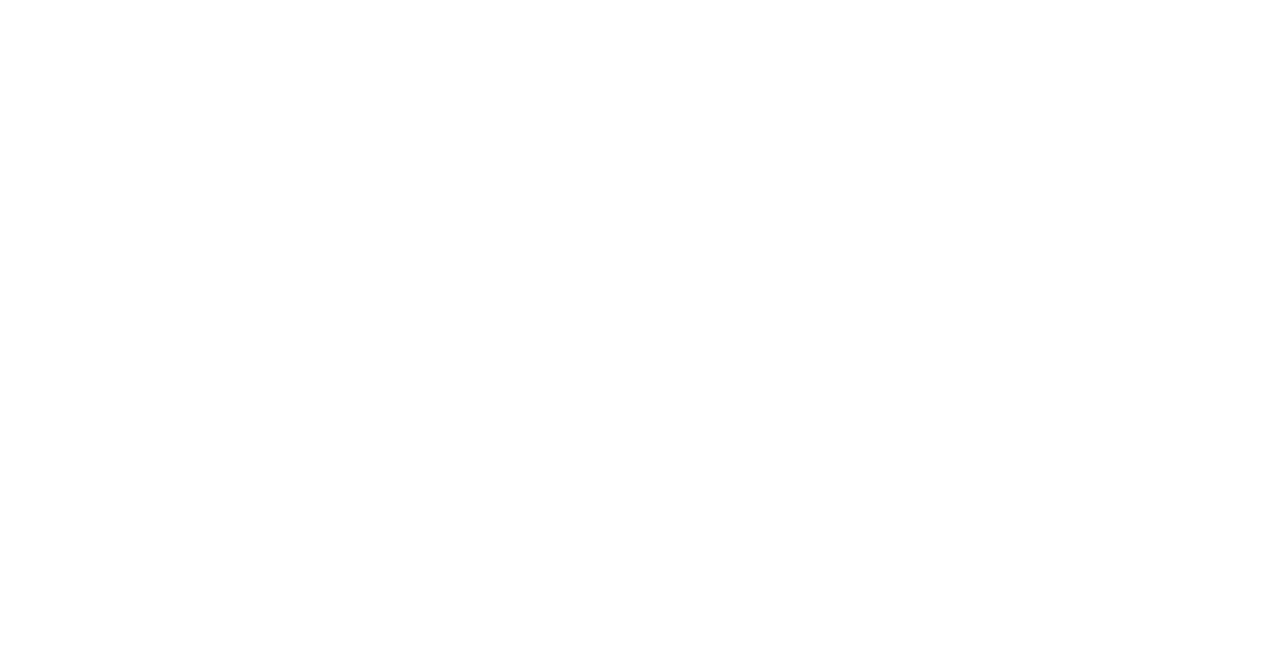
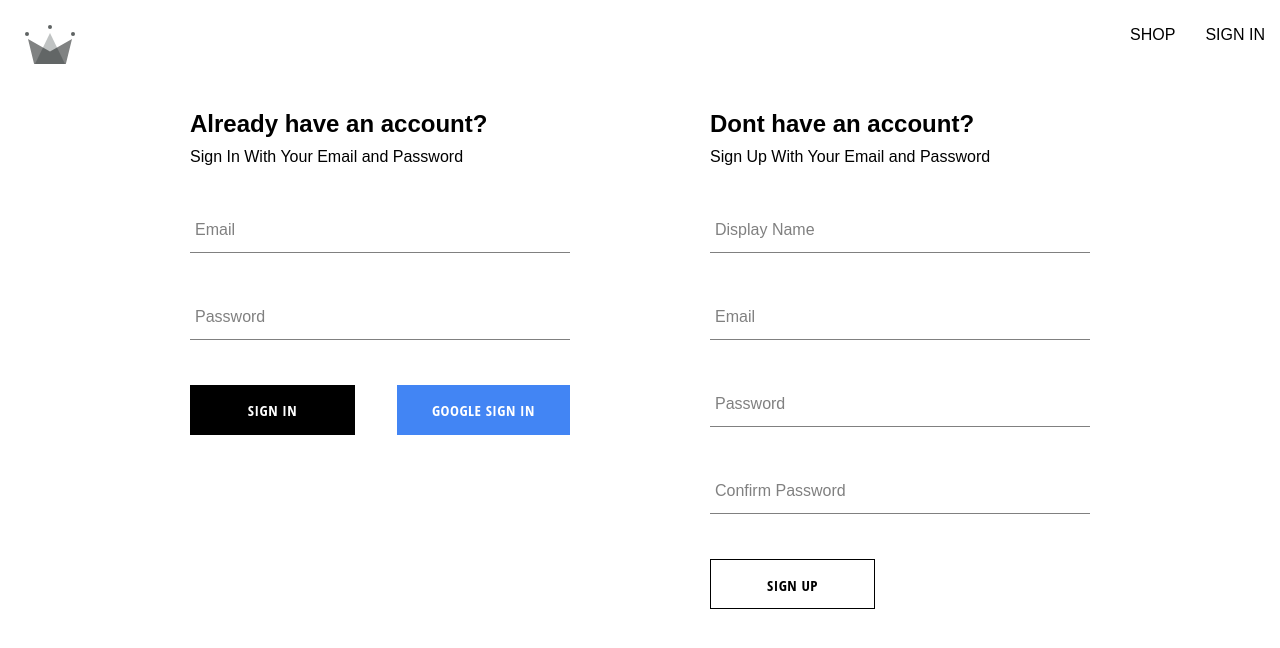
Before and after one commit to Eml-coder/ECommerceStore, a React (Create React App) app: page /auth in a window 1280 px wide. Before the commit this address had no page. Shown: the top 648 px of the page. Built offline with nearby package versions, Linux system fonts and the light colour scheme.

Commit message:
Conclude sign in page logic and styling

```diff
--- a/src/App.js
+++ b/src/App.js
@@ -3,7 +3,8 @@
 import { Routes, Route } from 'react-router-dom';
 import Home from './routes/Home/HomeComponent';
 import Navigation from './routes/Navigation/NavigationComponent';
-import SignIn from './routes/Sign-In/SignInComponent';
+
+import Authentication from './routes/Authentication/AuthenticationComponent';
 
 const Shop = () => {
 	return <h1>Shop page</h1>;
@@ -24,20 +25,12 @@
 					element={<Shop />}
 				/>
 				<Route
-					path='sign-in'
-					element={<SignIn />}
+					path='auth'
+					element={<Authentication />}
 				/>
 			</Route>
 		</Routes>
 	);
 };
-/* Here is the explanation for the nested Routing code above:
-1. The <Routes> component is the parent component of all routes.
-2. The <Route> is the component that defines the routes.
-3. The path attribute is the path to the component.
-4. The element attribute is the component that will be rendered.
-5. Remember we had to wrap our entire application with <BrowserRouter > in the index.js file for the above routing
-6. The child routes are nested inside the parent route(e.g shop). The parent route is the route that will be rendered when the url is just the domain name with a / ending eg http://localhost:3000/ but the child route is the route that will be rendered when the url is http://localhost:3000/home/shop. The child route will only render when the parent route (home) is rendered and works as a sub route of the parent route. Child route needs <Outlet /> defined in other to work. here we defined the <Outlet /> in the Home component.
-7. index means that the home component will be rendered when the url is just the domain name with a / ending (so here we placed a logo so that when clicked a user is redirected to home page when in another sectiion of the site)
- */
+
 export default App;
--- /dev/null
+++ b/src/components/SignInForm/SignInFormComponent.jsx
@@ -0,0 +1,97 @@
+import { useState } from 'react';
+import FormInput from '../FormInput/FormInputComponent';
+import Button from '../Button/ButtonComponent';
+import './SignInFormStyles.scss';
+
+import {
+	signInWithGooglePopup,
+	//createAuthUserWithEmailAndPassword,
+	createUserDocumentFromAuth,
+	signInAuthUserWithEmailAndPassword,
+} from '../../utils/Firebase/FirebaseUtils';
+
+// grouping the form fields into a single object(becos they are related to each other and use same logic) instead of individual states
+const defaultFormFields = {
+	email: '',
+	password: '',
+};
+
+const SignInForm = () => {
+	const [formFields, setFormFields] = useState(defaultFormFields);
+	const { email, password } = formFields;
+	console.log(formFields);
+
+	const resetFormFields = () => {
+		setFormFields(defaultFormFields);
+	};
+
+	const signInWithGoogle = async () => {
+		const { user } = await signInWithGooglePopup();
+		await createUserDocumentFromAuth(user);
+	};
+
+	const handleSubmit = async (event) => {
+		event.preventDefault();
+
+		try {
+			const res = await signInAuthUserWithEmailAndPassword(email, password);
+			console.log(res);
+			resetFormFields();
+		} catch (error) {
+			switch (error.code) {
+				case 'auth/wrong-password':
+					alert('Incorrect password for email');
+					break;
+				case 'auth/user-not-found':
+					alert('No user associated with this email');
+					break;
+				default:
+					console.log('Something went wrong');
+			}
+		}
+	};
+	//end of handleSubmit
+
+	const handleChange = (event) => {
+		const { name, value } = event.target;
+		setFormFields({ ...formFields, [name]: value });
+	};
+
+	return (
+		<div className='sign-up-container'>
+			<h2>Already have an account?</h2>
+			<span>Sign In With Your Email and Password</span>
+			<form onSubmit={handleSubmit}>
+				<FormInput
+					label='Email'
+					type='email'
+					required
+					onChange={handleChange}
+					name='email'
+					value={email}
+				/>
+
+				<FormInput
+					label='Password'
+					type='password'
+					required
+					onChange={handleChange}
+					name='password'
+					value={password}
+				/>
+				<div className='buttons-container'>
+					<Button type='submit'>Sign In</Button>
+
+					<Button
+					type='button'
+						buttonType='google'
+						onClick={signInWithGoogle}>
+						Google sign in
+					</Button>
+				</div>
+			</form>
+		</div>
+	);
+};
+
+export default SignInForm;
--- /dev/null
+++ b/src/components/SignInForm/SignInFormStyles.scss
@@ -0,0 +1,15 @@
+.sign-up-container {
+	display: flex;
+	flex-direction: column;
+	width: 380px;
+
+	h2 {
+		margin: 10px 0;
+	}
+
+	.buttons-container {
+		display: flex;
+		justify-content: space-between;
+
+	}
+}
--- /dev/null
+++ b/src/routes/Authentication/AuthenticationComponent.jsx
@@ -0,0 +1,16 @@
+import SignUpForm from '../../components/SignUpForm/SignUpFormComponent';
+import SignInForm from '../../components/SignInForm/SignInFormComponent';
+import './AuthenticationStyles.scss';
+
+const Authentication = () => {
+	return (
+		<div className='authentication-container'>
+			<SignInForm />
+			<SignUpForm />
+		</div>
+	);
+};
+
+export default Authentication;
+
+// Path: src\utils\Firebase\FirebaseUtils.js
--- /dev/null
+++ b/src/routes/Authentication/AuthenticationStyles.scss
@@ -0,0 +1,6 @@
+.authentication-container {
+  display: flex;
+  width: 900px;
+ justify-content: space-between;
+ margin: 30px auto;
+}
--- a/src/routes/Navigation/NavigationComponent.jsx
+++ b/src/routes/Navigation/NavigationComponent.jsx
@@ -4,16 +4,14 @@
 import { ReactComponent as CrwnLogo } from '../../assets/logo.svg';
 import './NavigationStyles.scss';
 
-
 const Navigation = () => {
 	return (
 		<Fragment>
 			<div className='navigation'>
 				<Link
-
 					className='logo-container'
 					to='/'>
-				<CrwnLogo className='logo'/>
+					<CrwnLogo className='logo' />
 				</Link>
 
 				<div className='nav-links-container'>
@@ -25,7 +23,7 @@
 
 					<Link
 						className='nav-link'
-						to='/sign-in'>
+						to='/auth'>
 						SIGN IN
 					</Link>
 				</div>
@@ -35,8 +33,6 @@
 	);
 };
 
-
-
 export default Navigation;
 
 // Path: src\routes\Navigation\NavigationStyles.scss
--- a/src/routes/Sign-In/SignInComponent.jsx
+++ /dev/null
@@ -1,25 +0,0 @@
-import {
-	signInWithGooglePopup,
-	createUserDocumentFromAuth,
-} from '../../utils/Firebase/FirebaseUtils';
-
-import SignUpForm from '../../components/SignUpForm/SignUpFormComponent';
-
-const SignIn = () => {
-	const logGoogleUser = async () => {
-		const { user } = await signInWithGooglePopup();
-		const userDocRef = await createUserDocumentFromAuth(user);
-	};
-
-	return (
-		<div>
-			<h1>Sign In Page</h1>
-			<button onClick={logGoogleUser}>Sign In With Google Popup</button>
-			<SignUpForm />
-		</div>
-	);
-};
-
-export default SignIn;
-
-// Path: src\utils\Firebase\FirebaseUtils.js
--- a/src/utils/Firebase/FirebaseUtils.js
+++ b/src/utils/Firebase/FirebaseUtils.js
@@ -6,6 +6,7 @@
 	signInWithPopup,
 	GoogleAuthProvider,
 	createUserWithEmailAndPassword,
+	signInWithEmailAndPassword,
 } from 'firebase/auth';
 import { getFirestore, doc, getDoc, setDoc } from 'firebase/firestore';
 
@@ -28,15 +29,20 @@
 });
 
 export const auth = getAuth();
-export const signInWithGooglePopup = () => signInWithPopup(auth, googleProvider);
-export const signInWithGoogleRedirect = () => signInWithRedirect(auth, googleProvider);
+export const signInWithGooglePopup = () =>
+	signInWithPopup(auth, googleProvider);
+export const signInWithGoogleRedirect = () =>
+	signInWithRedirect(auth, googleProvider);
 
 export const db = getFirestore();
 
 //store data frm google auth to firestore
-export const createUserDocumentFromAuth = async (userAuth, additionalInformation = {}) => {
-    //protection layer
-    if(!userAuth) return;
+export const createUserDocumentFromAuth = async (
+	userAuth,
+	additionalInformation = {}
+) => {
+	//protection layer
+	if (!userAuth) return;
 	const userDocRef = doc(db, 'users', userAuth.uid);
 	const userSnapshot = await getDoc(userDocRef);
 
@@ -50,7 +56,7 @@
 				displayName,
 				email,
 				createdAt,
-                ...additionalInformation,
+				...additionalInformation,
 			});
 		} catch (error) {
 			console.log('Error creating user', error.message);
@@ -66,4 +72,9 @@
 	return await createUserWithEmailAndPassword(auth, email, password);
 };
 
+export const signInAuthUserWithEmailAndPassword = async (email, password) => {
+	if (!email || !password) return;
+	return await signInWithEmailAndPassword(auth, email, password);
+};
+
 //path: src\utils\Firebase\FirebaseUtils.js
```
